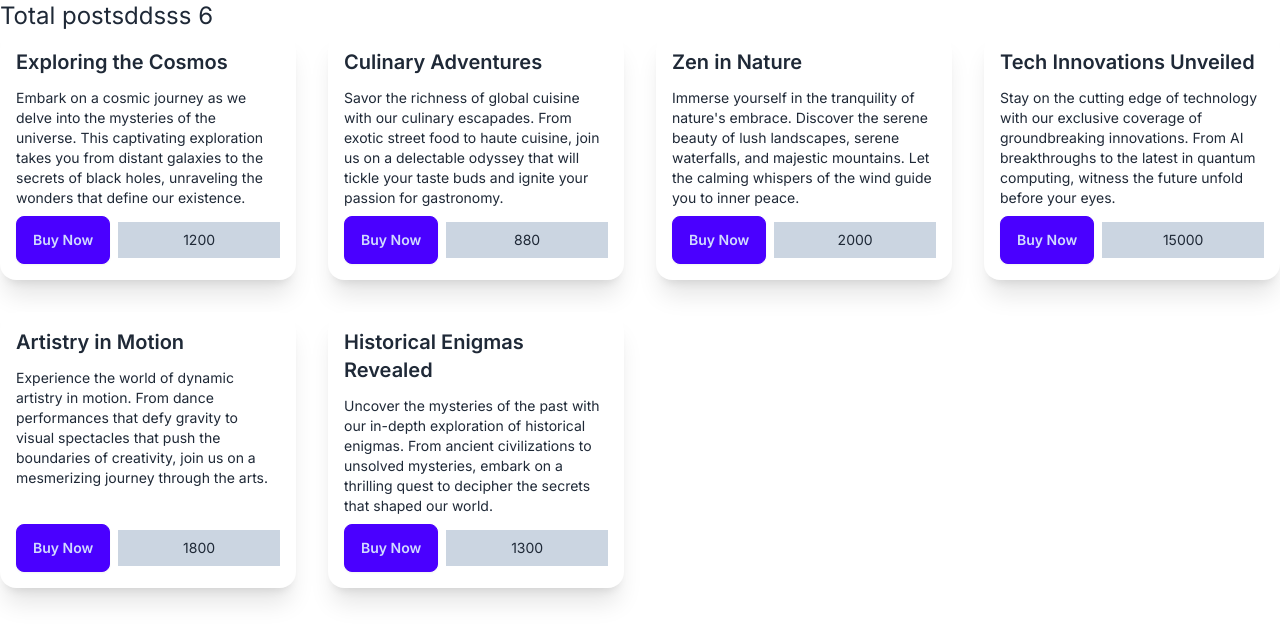
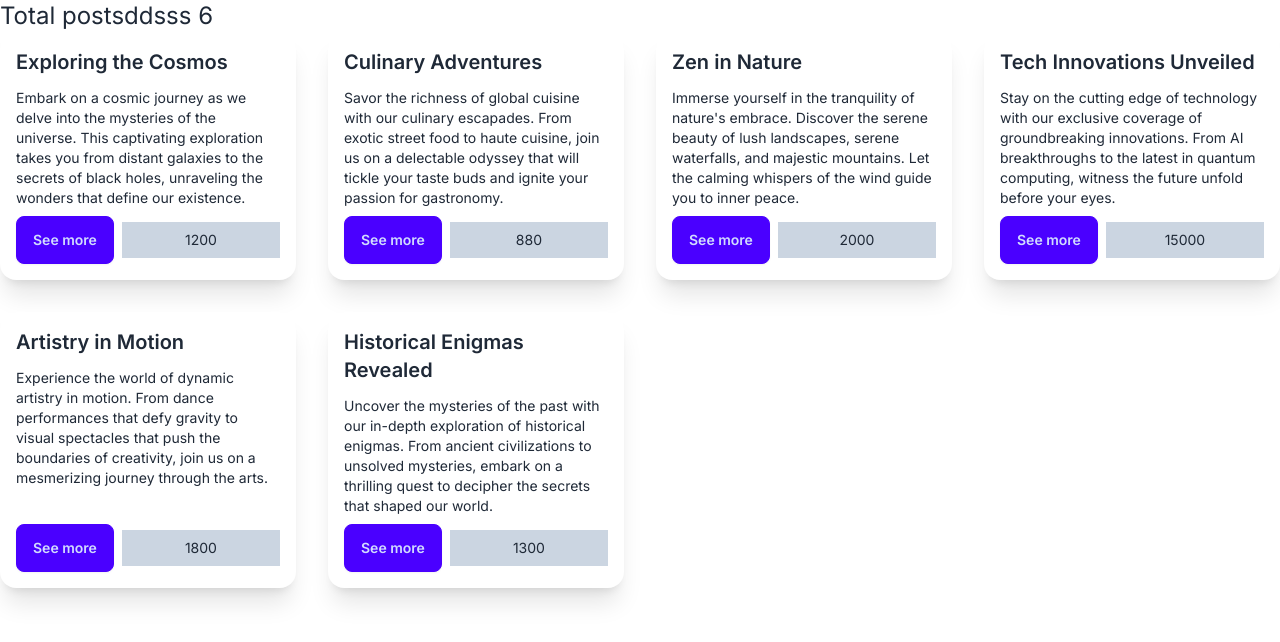
Before and after one commit to sumonpaul55/nextjs-data-fetching, a Next.js app: page /post in a window 1280 px wide. Shown: the top 642 px of the page. Built offline with nearby package versions, Linux system fonts and the light colour scheme; data requests are answered from the project's data file.

Commit message:
dynamic route created using [id]

```diff
--- /dev/null
+++ b/src/app/post/[id]/page.js
@@ -0,0 +1,10 @@
+
+const DetailPage = () => {
+    return (
+        <div>
+            post Detail page
+        </div>
+    );
+};
+
+export default DetailPage;
--- a/src/app/post/page.js
+++ b/src/app/post/page.js
@@ -1,3 +1,4 @@
+import Link from "next/link";
 
 const PostPage = async () => {
     const res = await fetch("http://localhost:5000/post", {
@@ -8,6 +9,7 @@ const PostPage = async () => {
         cache: "no-store"
     });
     const post = await res.json()
+    console.log(post)
     return (
         <div>
             <h1 className="text-2xl">Total postsddsss {post.length}</h1>
@@ -19,7 +21,7 @@ const PostPage = async () => {
                                 <h2 className="card-title">{items.title}</h2>
                                 <p>{items.description}</p>
                                 <div className="card-actions justify-center items-center">
-                                    <button className="btn btn-primary">Buy Now</button>
+                                    <Link href={`/post/${items.id}`}><button className="btn btn-primary">See more</button></Link>
                                     <p className="py-2 bg-slate-300 text-center">{items.likes_count}</p>
                                 </div>
                             </div>
```
